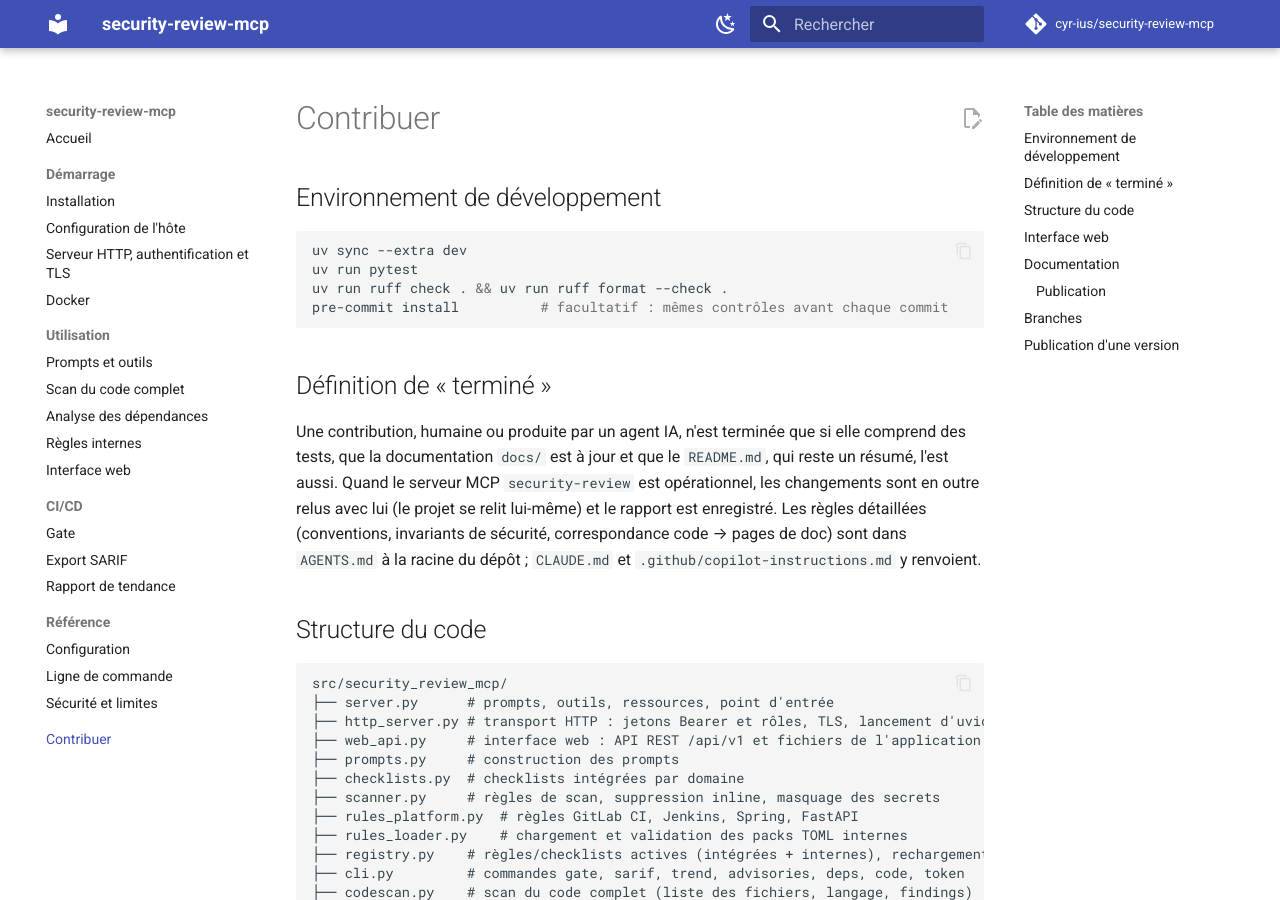
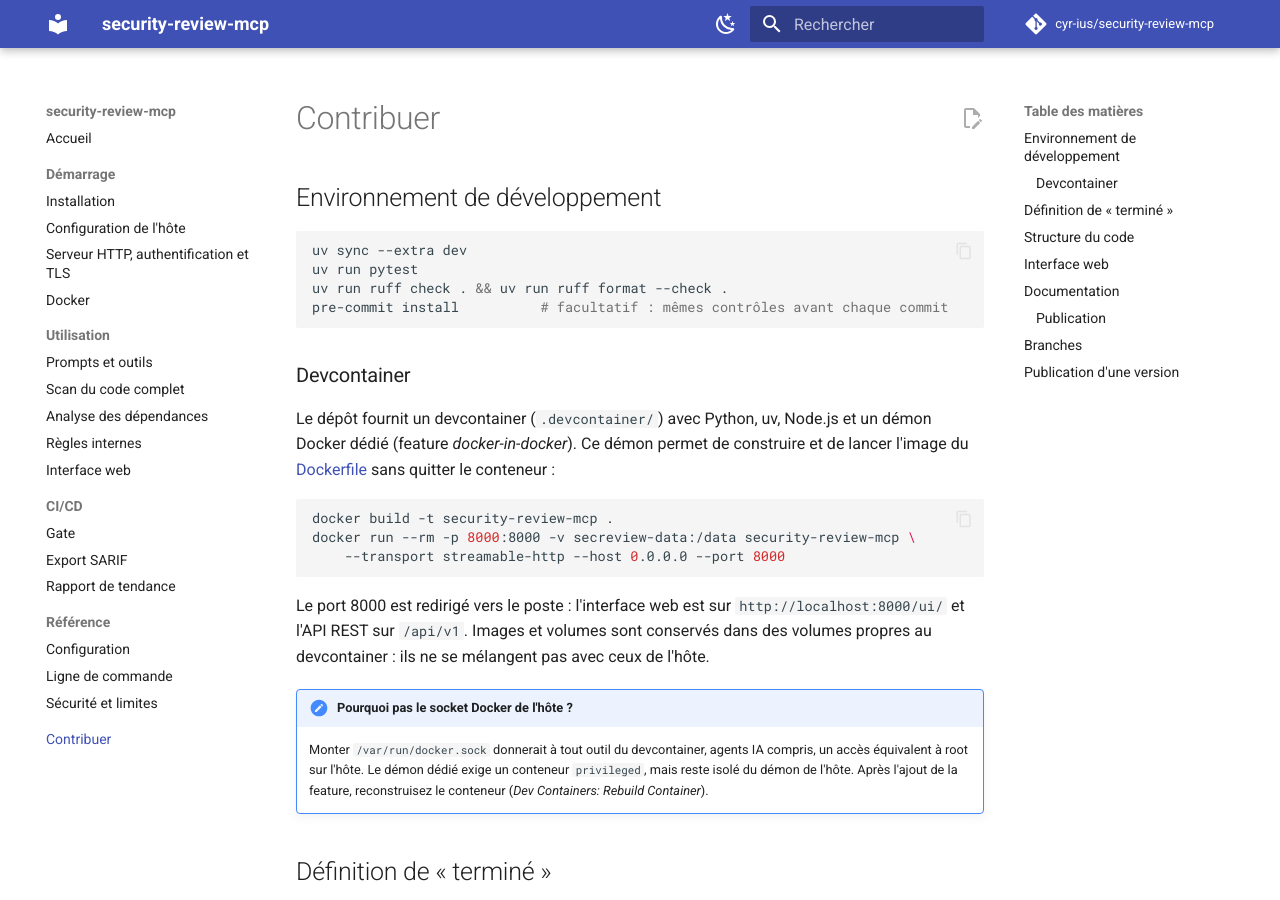
Before and after one commit to cyr-ius/security-review, an MkDocs documentation site: the page built from docs/contribuer.md, in a window 1280 px wide and 900 px high. Built offline with MkDocs 1.6.1 and Material for MkDocs 9.7.7, drawn with Linux system fonts in a browser that asks for light colours; comment, search, counter and statistics services are not loaded.

Commit message:
chore: add docker-in-docker to the devcontainer
Build and run the project Dockerfile from the devcontainer with a dedicated
Docker daemon instead of the host socket, and forward port 8000 (MCP, web
interface and REST API).

Co-Authored-By: Claude Opus 5.5 <noreply@anthropic.com>

````diff
--- a/docs/contribuer.md
+++ b/docs/contribuer.md
@@ -8,6 +8,28 @@ uv run pytest
 uv run ruff check . && uv run ruff format --check .
 pre-commit install          # facultatif : mêmes contrôles avant chaque commit
 ```
+
+### Devcontainer
+
+Le dépôt fournit un devcontainer (`.devcontainer/`) avec Python, uv, Node.js et un démon Docker
+dédié (feature *docker-in-docker*). Ce démon permet de construire et de lancer l'image du
+[Dockerfile](demarrage/docker.md) sans quitter le conteneur :
+
+```bash
+docker build -t security-review-mcp .
+docker run --rm -p 8000:8000 -v secreview-data:/data security-review-mcp \
+    --transport streamable-http --host 0.0.0.0 --port 8000
+```
+
+Le port 8000 est redirigé vers le poste : l'interface web est sur `http://localhost:8000/ui/`
+et l'API REST sur `/api/v1`. Images et volumes sont conservés dans des volumes propres au
+devcontainer : ils ne se mélangent pas avec ceux de l'hôte.
+
+!!! note "Pourquoi pas le socket Docker de l'hôte ?"
+    Monter `/var/run/docker.sock` donnerait à tout outil du devcontainer, agents IA compris, un
+    accès équivalent à root sur l'hôte. Le démon dédié exige un conteneur `privileged`, mais
+    reste isolé du démon de l'hôte. Après l'ajout de la feature, reconstruisez le conteneur
+    (*Dev Containers: Rebuild Container*).
 
 ## Définition de « terminé »
 
````
Also changed, not shown: 2 other files.
